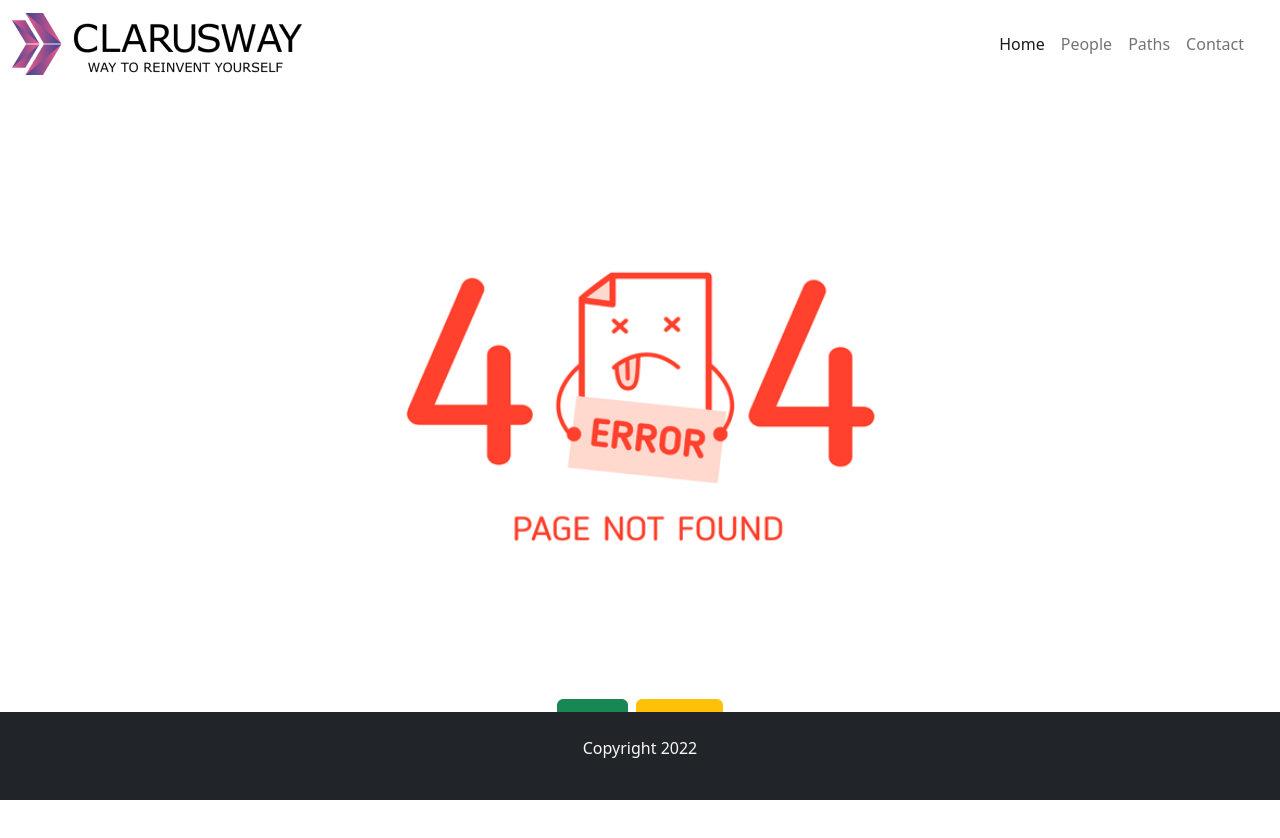
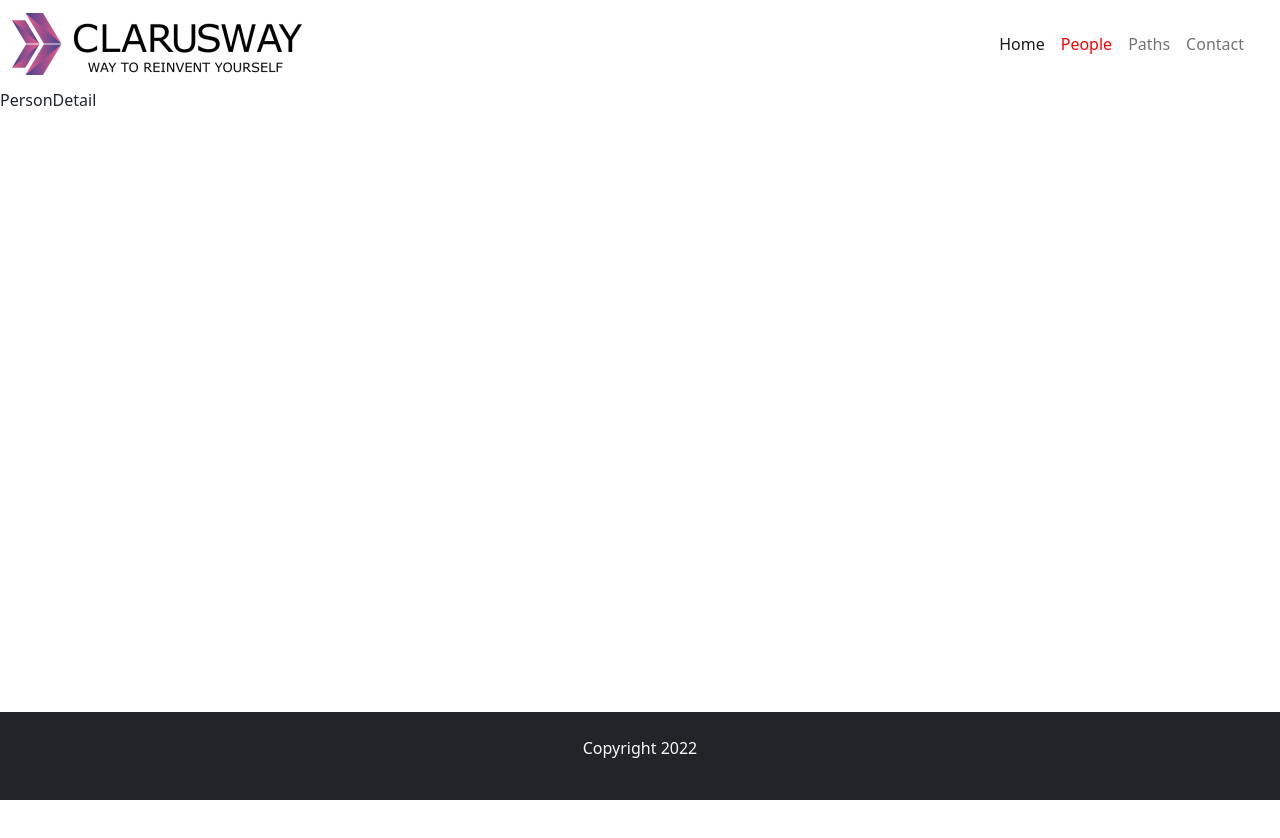
Before and after one commit to Haliboss/router-project, a React (Create React App) app: page /people/1 in a window 1280 px wide. Shown: the top 838 px of the page. After the commit the page ends 800 px from the top, so only its background shows below. Built offline with nearby package versions, Linux system fonts and the light colour scheme.

Commit message:
add PersonDetail

```diff
--- a/src/App.js
+++ b/src/App.js
@@ -6,6 +6,7 @@ import People from "./pages/People";
 import NotFound from "./pages/NotFound";
 import { Routes, Route } from "react-router-dom";
 import Paths from "./pages/Paths";
+import PersonDetail from "./pages/PersonDetail";
 
 function App() {
   return (
@@ -14,13 +15,11 @@ function App() {
       <Routes>
         <Route path="/" element={<Home />} />
         <Route path="/people" element={<People />} />
-        <Route path="/paths" element={<Paths/>} />
+        <Route path="/people/:id" element={<PersonDetail />} />
+        <Route path="/paths" element={<Paths />} />
         <Route path="/contact" element={<Contact />} />
         <Route path="*" element={<NotFound />} />
       </Routes>
-
-
-
       <Footer />
     </>
   );
--- a/src/components/Nav.jsx
+++ b/src/components/Nav.jsx
@@ -1,12 +1,13 @@
 import logo from "../img/logo.png";
+import { Link, NavLink } from "react-router-dom";
 
 function Nav() {
   return (
     <nav className="navbar navbar-expand-md navbar-light">
       <div className="container-fluid">
-        <a href="/" className="navbar-brand">
-          <img src={logo} alt="" />
-        </a>
+        <Link to="/" className="navbar-brand">
+          <img src={logo} alt="logo" />
+        </Link>
         <button
           className="navbar-toggler"
           type="button"
@@ -18,26 +19,46 @@ function Nav() {
         <div className="collapse navbar-collapse" id="navbarSupportedContent">
           <ul className="navbar-nav ms-auto mb-2 me-3 mb-lg-0">
             <li className="nav-item">
-              <a href="/" className="nav-link active" aria-current="page">
+              <NavLink
+                style={({ isActive }) => ({ color: isActive && "red" })}
+                to="/"
+                className="nav-link active"
+                aria-current="page"
+              >
                 Home
-              </a>
+              </NavLink>
             </li>
 
             <li className="nav-item">
-              <a href="/people" className="nav-link" aria-current="page">
+              <NavLink
+                style={({ isActive }) => ({ color: isActive && "red" })}
+                to="/people"
+                className="nav-link"
+                aria-current="page"
+              >
                 People
-              </a>
+              </NavLink>
             </li>
 
             <li className="nav-item">
-              <a href="/paths" className="nav-link" aria-current="page">
+              <NavLink
+                style={({ isActive }) => ({ color: isActive && "red" })}
+                to="/paths"
+                className="nav-link"
+                aria-current="page"
+              >
                 Paths
-              </a>
+              </NavLink>
             </li>
             <li className="nav-item">
-              <a href="/contact" className="nav-link" aria-current="page">
+              <NavLink
+                style={({ isActive }) => ({ color: isActive && "red" })}
+                to="/contact"
+                className="nav-link"
+                aria-current="page"
+              >
                 Contact
-              </a>
+              </NavLink>
             </li>
           </ul>
         </div>
--- a/src/pages/People.jsx
+++ b/src/pages/People.jsx
@@ -1,7 +1,9 @@
 import { useState, useEffect } from "react";
+import { useNavigate } from "react-router-dom";
 
 const People = () => {
   const [people, setPeople] = useState([]);
+  const navigate = useNavigate();
 
   const getPeople = () => {
     fetch("https://reqres.in/api/users")
@@ -24,6 +26,7 @@ const People = () => {
               key={id}
               className=" col-sm-12 col-md-6 col-lg-4"
               type="button"
+              onClick={()=>navigate(`/people/${id}`)}
             >
               <img className="rounded" src={avatar} alt="img" />
               <h6>
--- /dev/null
+++ b/src/pages/PersonDetail.jsx
@@ -0,0 +1,7 @@
+import React from "react";
+
+const PersonDetail = () => {
+  return <div>PersonDetail</div>;
+};
+
+export default PersonDetail;
```
